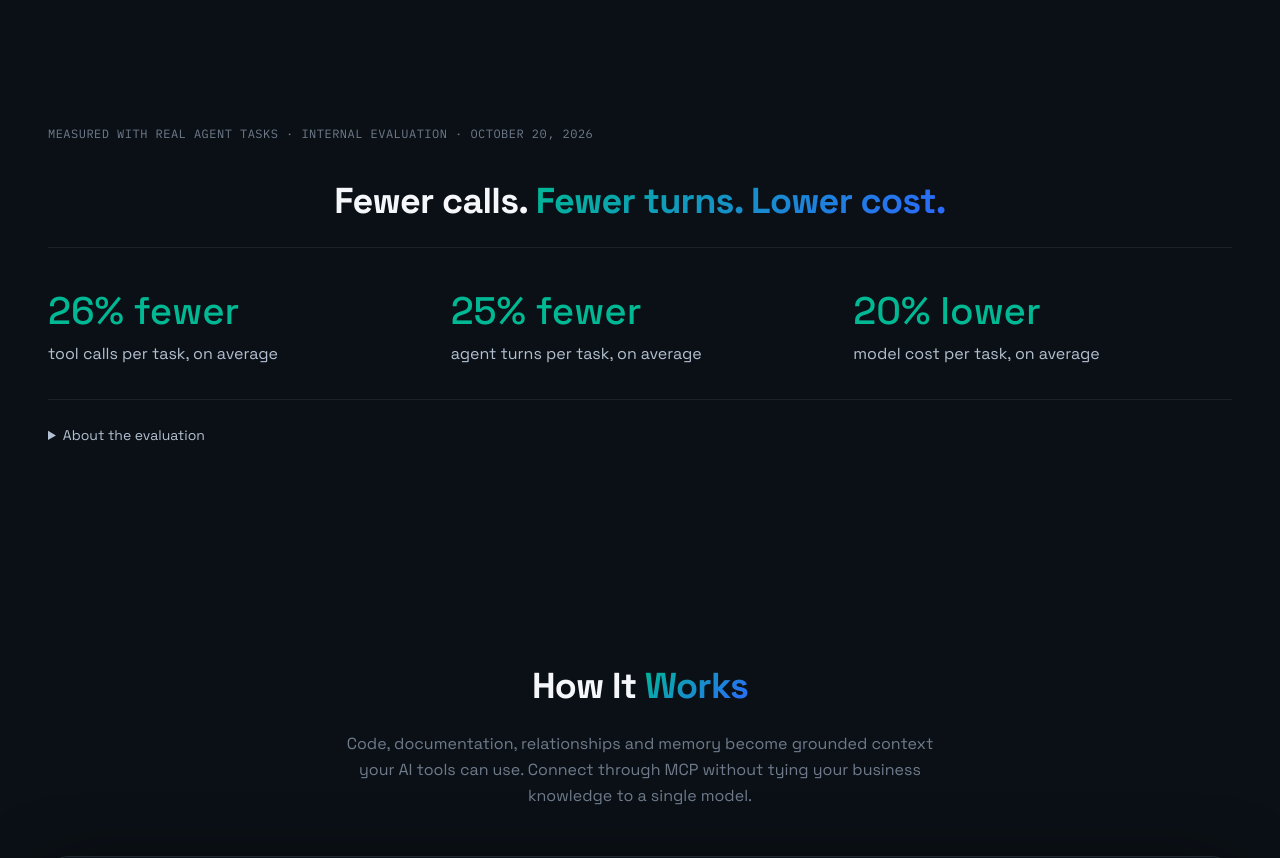
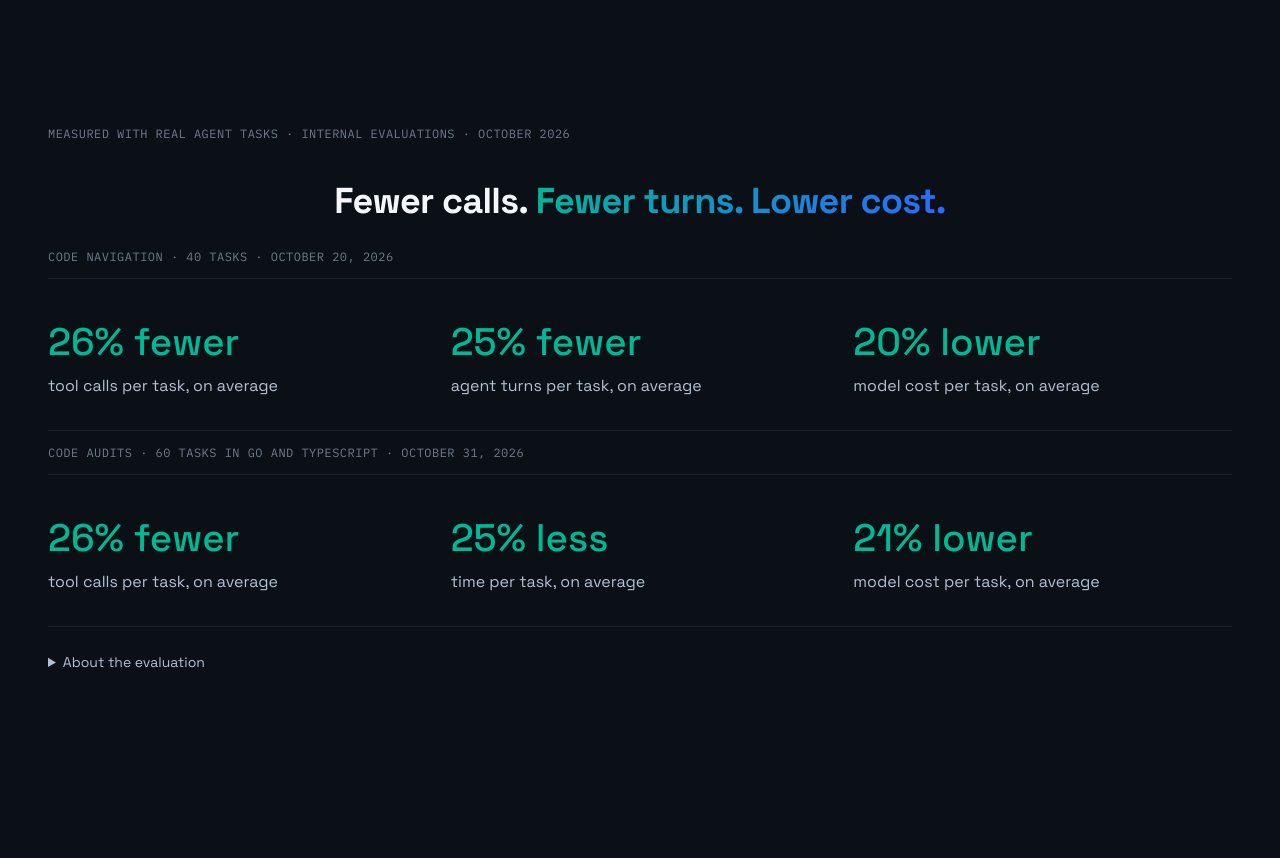
Before and after one commit to Context-Engine-AI/Context-Engine, a SvelteKit app: page / in a window 1280 px wide. Shown: the part 1160-2018 px from the top of the page. Built offline with nearby package versions, Linux system fonts and the light colour scheme; no server answers.

Commit message:
Add the October 31 code-audit evaluation to the landing page
Second results row: 60 paired audit tasks (Gitea Go + cal.com TypeScript), Claude Sonnet 5.5. Tool calls -26%, time per task -25%, model cost -21%. The October 20 navigation row is unchanged; the e2e test checks both rows.

```diff
--- a/src/routes/+page.svelte
+++ b/src/routes/+page.svelte
@@ -344,26 +344,39 @@
 <!-- Graph Section -->
 <section class="features-section" aria-labelledby="evaluation-title">
 	<p class="open-source-label">
-		Measured with real agent tasks · internal evaluation · October 20, 2026
+		Measured with real agent tasks · internal evaluations · October 2026
 	</p>
 	<h2 class="section-title" id="evaluation-title">
 		Fewer calls. <span class="gradient-text">Fewer turns. Lower cost.</span>
 	</h2>
+	<p class="open-source-label">Code navigation · 40 tasks · October 20, 2026</p>
 	<div class="evaluation-results">
 		<div><strong>26% fewer</strong><span>tool calls per task, on average</span></div>
 		<div><strong>25% fewer</strong><span>agent turns per task, on average</span></div>
 		<div><strong>20% lower</strong><span>model cost per task, on average</span></div>
 	</div>
+	<p class="open-source-label">Code audits · 60 tasks in Go and TypeScript · October 31, 2026</p>
+	<div class="evaluation-results">
+		<div><strong>26% fewer</strong><span>tool calls per task, on average</span></div>
+		<div><strong>25% less</strong><span>time per task, on average</span></div>
+		<div><strong>21% lower</strong><span>model cost per task, on average</span></div>
+	</div>
 	<details class="evaluation-method">
 		<summary>About the evaluation</summary>
 		<p>
-			Claude Sonnet 5.5 with and without Context Engine: 80 paired runs (40 code-navigation tasks,
-			two seeds) in two repositories. Tool calls per task fell from 14.2 to 10.4 and agent turns
-			from 15.2 to 11.4 (both p &lt; 0.001); model cost per task fell from $0.118 to $0.094
-			(p = 0.02). Answer accuracy held level (60.5% vs 61.3%). Intervals are task-clustered
-			bootstrap; p-values are task-level sign-flip permutation tests. An earlier October 5, 2026
-			evaluation with Claude Sonnet 4.5 measured file-and-symbol accuracy rising from 52.2% to
-			64.3%.
+			Code navigation: Claude Sonnet 5.5 with and without Context Engine, 80 paired runs (40
+			code-navigation tasks, two seeds) in two repositories. Tool calls per task fell from 14.2 to
+			10.4 and agent turns from 15.2 to 11.4 (both p &lt; 0.001); model cost per task fell from
+			$0.118 to $0.094 (p = 0.02). Answer accuracy held level (60.5% vs 61.3%). Intervals are
+			task-clustered bootstrap; p-values are task-level sign-flip permutation tests. An earlier
+			October 5, 2026 evaluation with Claude Sonnet 4.5 measured file-and-symbol accuracy rising
+			from 52.2% to 64.3%.
+		</p>
+		<p>
+			Code audits: Claude Sonnet 5.5 with and without Context Engine on 60 paired audit tasks (30 in
+			Gitea, Go; 30 in cal.com, TypeScript), one run each. Tool calls per task fell from 14.4 to
+			10.6 and agent turns from 15.4 to 11.6 (both p &lt; 0.001); model cost per task fell from
+			$0.185 to $0.146 (p &lt; 0.001) and time per task from 118 s to 88 s (p = 0.002).
 		</p>
 		<p>
 			With learning enabled, retrieval adapts as feedback accumulates. These measurements capture
```
Also changed, not shown: 1 other file (tests, documents, lock files or other folders).
